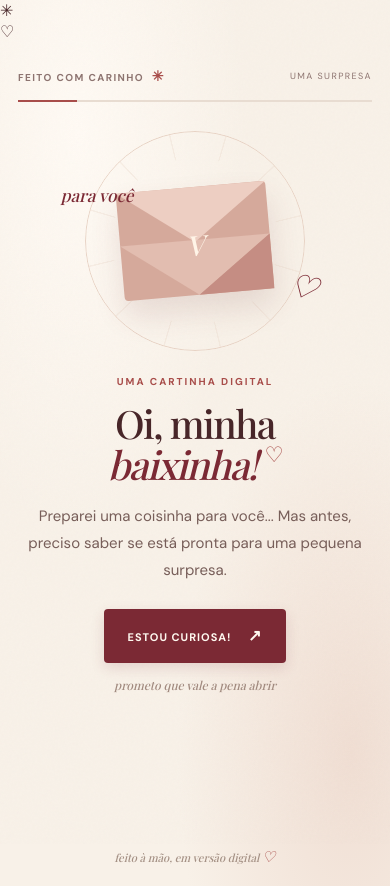
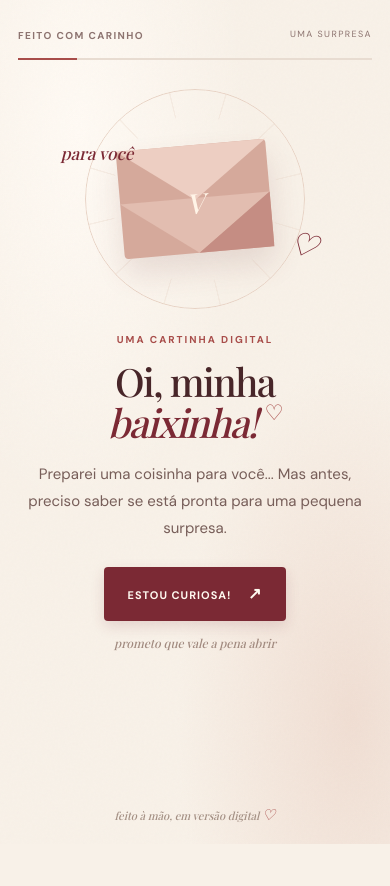
Before and after one commit to knatan45/convite_para_a_minha_princesa, a plain HTML site: page index.html in a window 390 px wide. After the commit the page ends 844 px from the top, so only its background shows below. Drawn offline with nearby package versions, Linux system fonts and the light colour scheme; a web font is replaced by a local one.

Commit message:
Fix mobile decorative icons

```diff
--- a/index.html
+++ b/index.html
@@ -11,10 +11,10 @@
 </head>
 <body>
   <div class="paper-grain" aria-hidden="true"></div>
-  <div class="floating-decor decor-one" aria-hidden="true">✳</div>
-  <div class="floating-decor decor-two" aria-hidden="true">♡</div>
+
+
   <main class="app-shell">
-    <header class="topline"><span class="brand-mark">feito com carinho <i>✳</i></span><span class="step-label" id="stepLabel">UMA SURPRESA</span></header>
+    <header class="topline"><span class="brand-mark">feito com carinho <i aria-hidden="true"></i></span><span class="step-label" id="stepLabel">UMA SURPRESA</span></header>
     <div class="progress-track" aria-label="Progresso da surpresa"><span id="progressBar"></span></div>
 
     <section class="screen active" id="screen-intro" aria-labelledby="intro-title">
@@ -24,7 +24,7 @@
 
     <section class="screen" id="screen-questions" aria-labelledby="questionTitle" hidden>
       <div class="section-heading"><p class="eyebrow">rapidinho, prometo</p><h2 id="questionTitle">Uma pergunta<br><em>importante.</em></h2><div class="question-count" id="questionCount">01 / 03</div></div>
-      <div class="question-card"><span class="q-spark">✳</span><p class="question-text" id="questionText"></p><div class="answers" id="answers"></div><p class="reaction" id="reaction" aria-live="polite"></p><button class="text-button" id="nextQuestion" hidden>Próxima pergunta <span>→</span></button></div>
+      <div class="question-card"><span class="q-spark" aria-hidden="true"></span><p class="question-text" id="questionText"></p><div class="answers" id="answers"></div><p class="reaction" id="reaction" aria-live="polite"></p><button class="text-button" id="nextQuestion" hidden>Próxima pergunta <span>→</span></button></div>
       <button class="back-link" data-back="intro">← voltar</button>
     </section>
 
```
